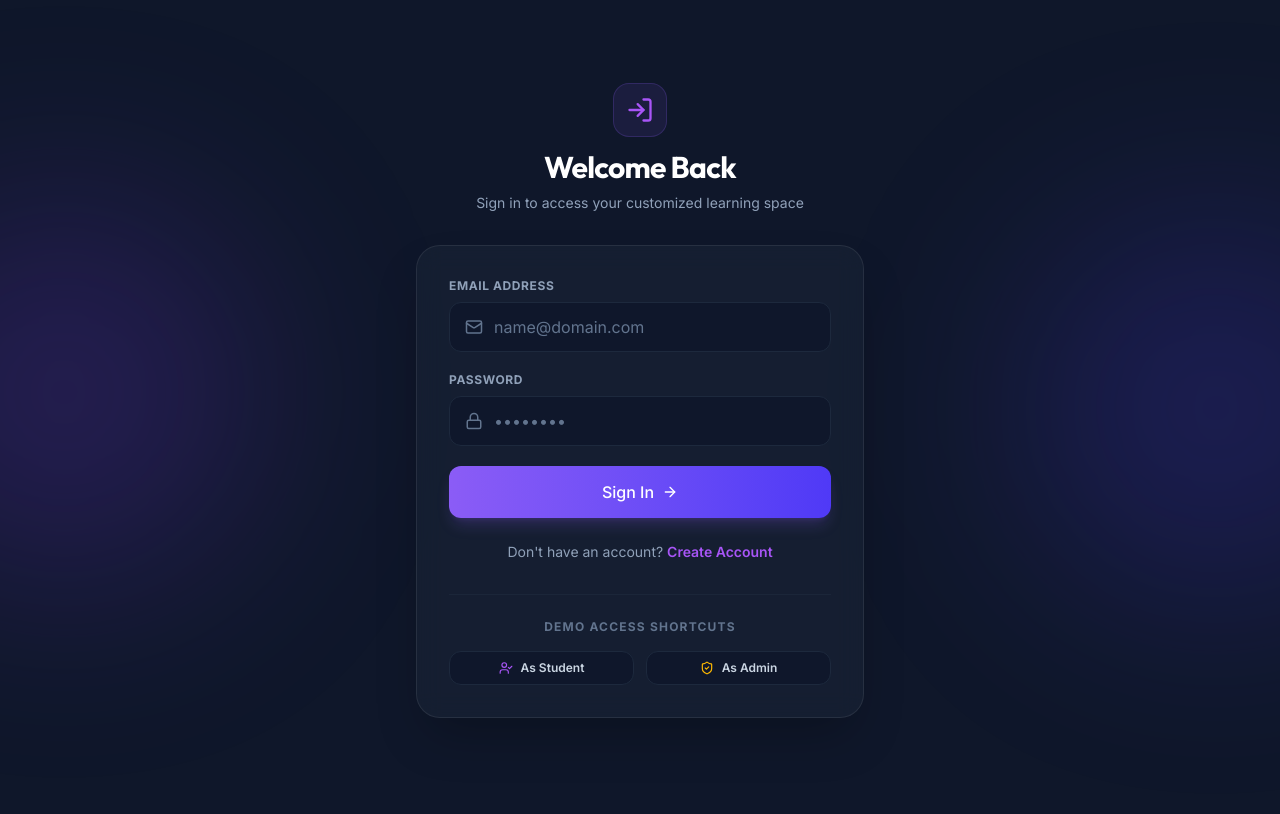
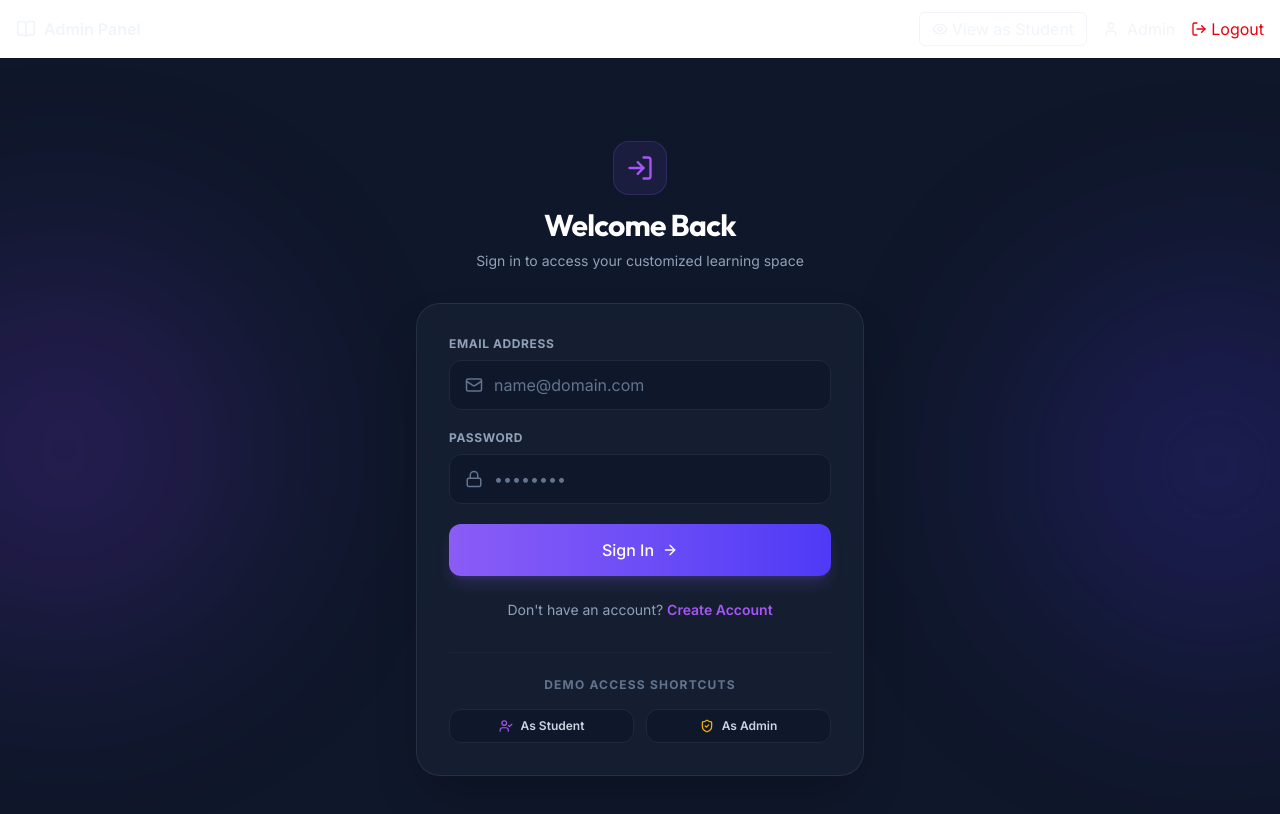
Before and after one commit to MadhavaReddyMadathala/learning-dashboard, a React (Vite) app in the folder client/: page /login in a window 1280 px wide. Shown: the top 814 px of the page. Built offline with nearby package versions, Linux system fonts and the light colour scheme; no server answers.

Commit message:
Update Navbar.jsx

```diff
--- a/client/src/components/Navbar.jsx
+++ b/client/src/components/Navbar.jsx
@@ -1,6 +1,6 @@
 import { Link, useNavigate } from 'react-router-dom';
 import { useAuth } from '../context/AuthContext';
-import { LogOut, BookOpen, User as UserIcon, ShieldAlert } from 'lucide-react';
+import { LogOut, BookOpen, User as UserIcon, ShieldAlert, Eye } from 'lucide-react';
 
 const Navbar = () => {
   const { user, logout } = useAuth();
@@ -11,60 +11,45 @@ const Navbar = () => {
     navigate('/login');
   };
 
-  // Don’t render navbar if user is not logged in
-  if (!user) return null;
+  const handleViewAsStudent = () => {
+    navigate('/student-view'); // change route if needed
+  };
 
   return (
-    <nav className="sticky top-0 z-50 w-full glass-panel border-b border-slate-800 backdrop-blur-md px-6 py-4">
-      <div className="max-w-7xl mx-auto flex items-center justify-between">
+    <nav className="flex items-center justify-between px-4 py-3 shadow-md bg-white">
 
-        {/* Brand Logo */}
-        <Link to="/" className="flex items-center space-x-2 group">
-          <div className="bg-brand-500 text-white p-2 rounded-xl shadow-md shadow-brand-500/20 group-hover:scale-105 transition-transform">
-            <BookOpen size={20} />
-          </div>
-          <span className="font-display font-bold text-xl tracking-tight text-white">
-            Aura<span className="text-brand-400">LMS</span>
-          </span>
-        </Link>
-
-        {/* Navigation Links */}
-        <div className="flex items-center space-x-6">
-          <Link
-            to={user.role === 'admin' ? '/admin' : '/dashboard'}
-            className="text-sm font-medium text-slate-300 hover:text-white transition-colors"
-          >
-            {user.role === 'admin' ? 'Admin Panel' : 'Dashboard'}
-          </Link>
+      {/* LEFT SIDE - Brand */}
+      <div className="flex items-center gap-2">
+        <BookOpen className="w-5 h-5" />
+        <span className="font-semibold">Admin Panel</span>
       </div>
 
-        {/* Profile / Actions */}
-        <div className="flex items-center space-x-4">
-          <div className="flex items-center space-x-2.5 px-3 py-1.5 rounded-full bg-slate-900 border border-slate-800">
-            {user.role === 'admin' ? (
-              <ShieldAlert size={14} className="text-amber-400 animate-pulse" />
-            ) : (
-              <UserIcon size={14} className="text-brand-400" />
-            )}
+      {/* RIGHT SIDE - Actions */}
+      <div className="flex items-center gap-4">
 
-            <span className="text-xs font-semibold text-slate-300">
-              {user.name}
-            </span>
+        {/* 👁 View as Student BUTTON (kept as separate section) */}
+        <button
+          onClick={handleViewAsStudent}
+          className="flex items-center gap-1 px-3 py-1 border rounded-md hover:bg-gray-100"
+        >
+          <Eye className="w-4 h-4" />
+          View as Student
+        </button>
 
-            <span className="text-[10px] uppercase font-bold px-2 py-0.5 rounded-md bg-slate-800 text-slate-400 border border-slate-700">
-              {user.role}
-            </span>
+        {/* User Info */}
+        <div className="flex items-center gap-2">
+          <UserIcon className="w-4 h-4" />
+          <span>{user?.name || 'Admin'}</span>
         </div>
 
+        {/* Logout */}
         <button
           onClick={handleLogout}
-            className="flex items-center space-x-2 text-sm font-medium px-4 py-2 rounded-xl text-slate-300 hover:text-white hover:bg-slate-900 hover:border-slate-800 border border-transparent transition-all"
-            title="Log Out"
+          className="flex items-center gap-1 text-red-600 hover:text-red-800"
         >
-            <LogOut size={16} />
-            <span className="hidden sm:inline">Logout</span>
+          <LogOut className="w-4 h-4" />
+          Logout
         </button>
-        </div>
 
       </div>
     </nav>
```
Lines whose indentation alone changed are shown as unchanged.
